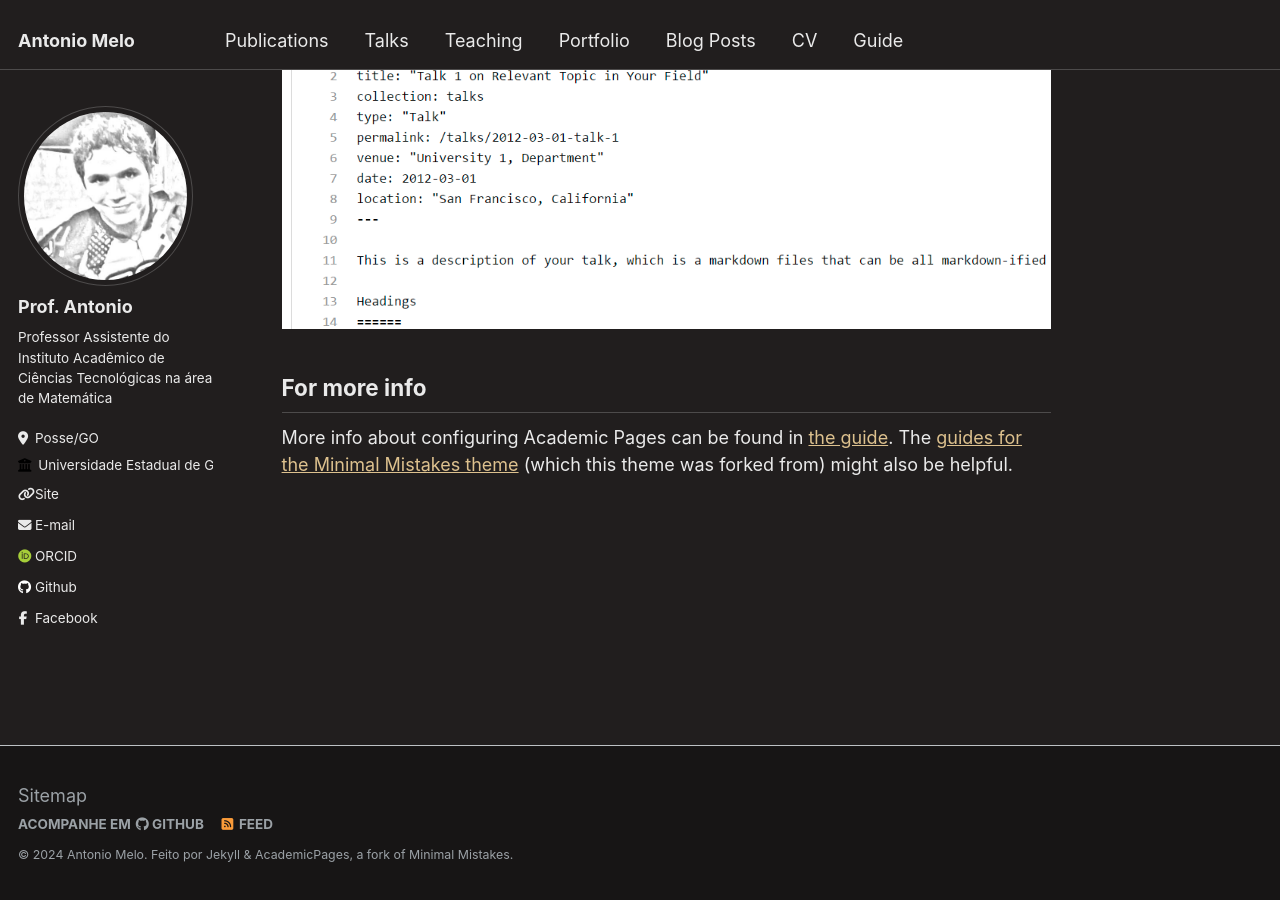
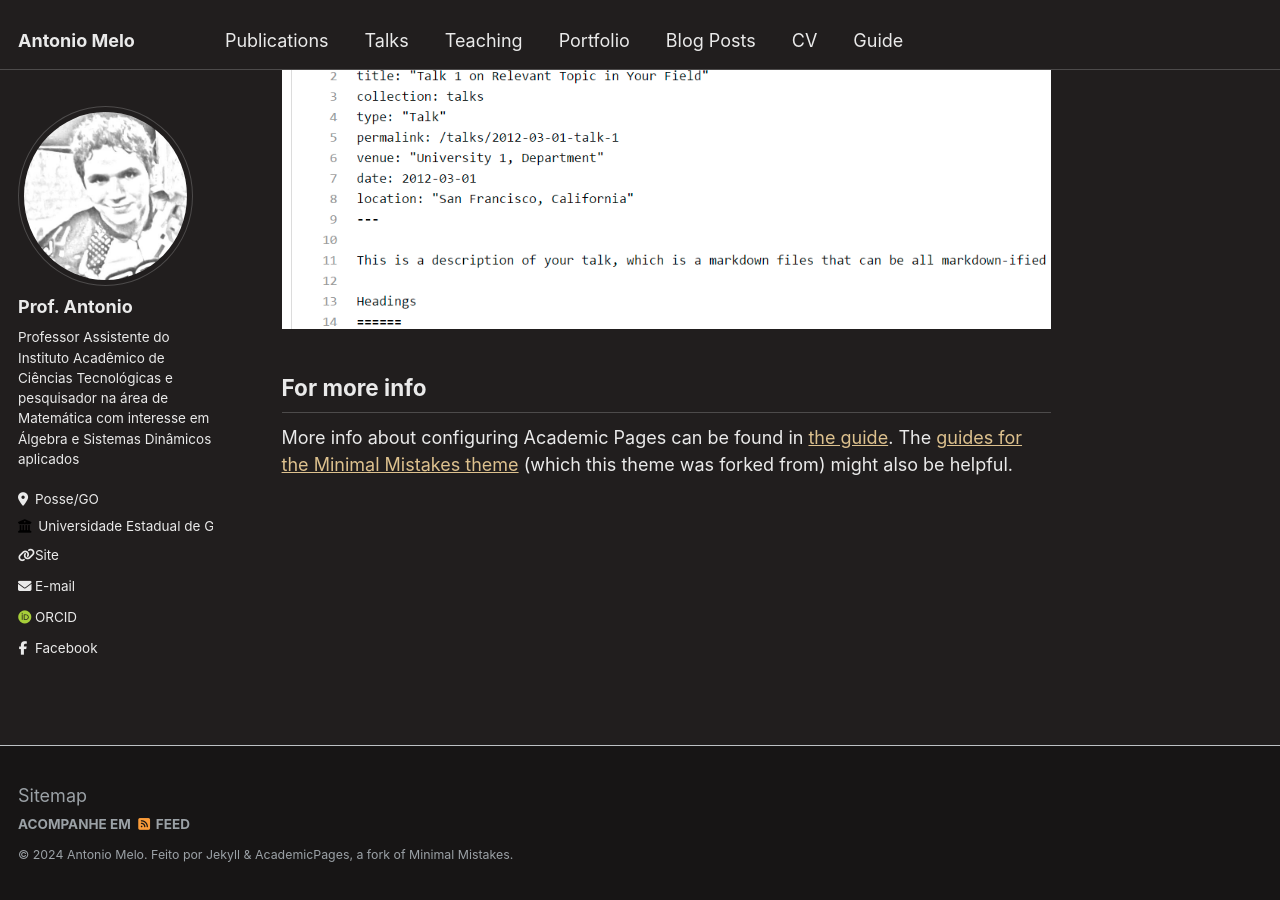
Before and after one commit to antmelo/antmelo.github.io, a Jekyll site: the page built from _pages/about.md, in a window 1280 px wide and 900 px high, scrolled down 2660 px. Built offline with Jekyll 4.4.1, drawn with Linux system fonts in a browser that asks for light colours; some web fonts are replaced.

Commit message:
Update _config.yml

```diff
--- a/_config.yml
+++ b/_config.yml
@@ -26,7 +26,7 @@ author:
   avatar           : "pencil_sketch_1460325811596.jpg"
   name             : "Prof. Antonio"
   pronouns         : # example: "she/her"
-  bio              : "Professor Assistente do Instituto Acadêmico de Ciências Tecnológicas na área de Matemática"
+  bio              : "Professor Assistente do Instituto Acadêmico de Ciências Tecnológicas e pesquisador na área de Matemática com interesse em Álgebra e Sistemas Dinâmicos aplicados"
   location         : "Posse/GO"
   employer         : "Universidade Estadual de Goiás"
   uri              : "https://www.ueg.br/posse/"
@@ -45,7 +45,7 @@ author:
   bitbucket        : # Username - Update with your username on the site
   codepen          : # Username
   dribbble         : # Username
-  github           : "antmelo"
+  github           : # Username "antmelo"
   kaggle           : # Username
   stackoverflow    : # User number or user number and name (i.e., use "1" or "1/jeff-atwood")
 
```
